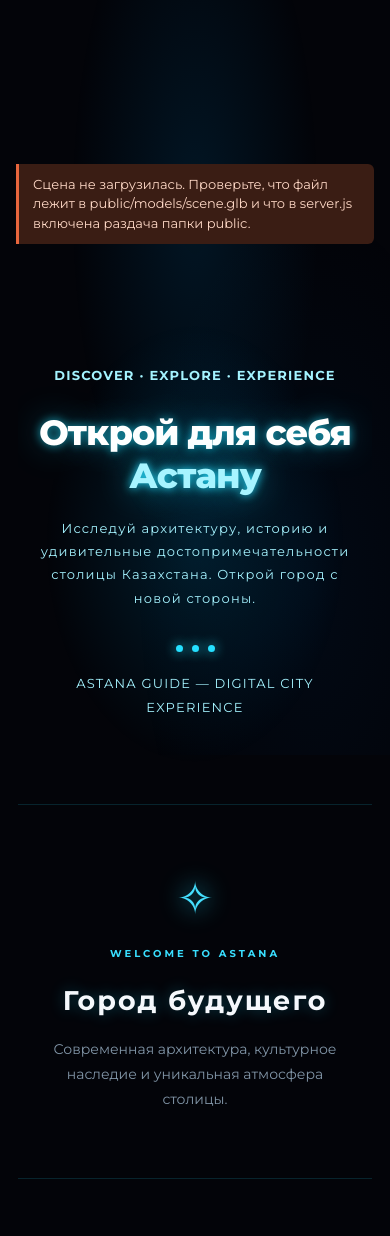
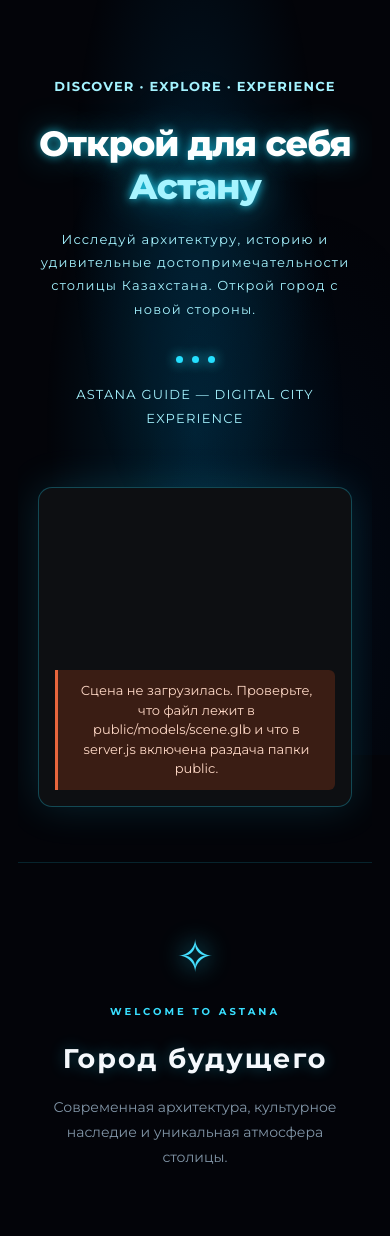
Before and after one commit to zhlbvas/Final-project-bknd, a Node server app: page / in a window 390 px wide. Shown: the part 89-1325 px from the top of the page. Run offline with Node 20, Linux system fonts and the light colour scheme; data that the repository does not hold is empty; some libraries are stand-ins or nearby versions.

Commit message:
3d model hero 2

```diff
--- a/project/public/css/style.css
+++ b/project/public/css/style.css
@@ -1408,3 +1408,31 @@ footer {
     bottom: 16px;
   }
 }
+
+/* =========================================================
+   3D-СЦЕНА ВНУТРИ HERO (правая часть)
+========================================================= */
+
+.hero .scene3d {
+    flex: 1 1 0;
+    min-width: 0;
+    width: auto;
+    height: clamp(380px, 52vh, 540px);
+    margin: 0 0 0 clamp(16px, 3vw, 48px);
+    border-radius: 18px;
+    border: 1px solid rgba(37, 223, 255, 0.28);
+    box-shadow: 0 0 40px rgba(37, 223, 255, 0.15);
+    background: #0d0f12;
+    position: relative;
+    z-index: 1;
+}
+
+@media (max-width: 768px) {
+    .hero .scene3d {
+        flex: 0 0 auto;
+        width: 100%;
+        height: 320px;
+        margin: 32px 0 0;
+        border-radius: 14px;
+    }
+}
--- a/project/views/index.ejs
+++ b/project/views/index.ejs
@@ -3,15 +3,6 @@
 <body class="astana-page">
 
     <%- include("partials/header") %>
-
-    <!-- 3D СЦЕНА (после шапки сайта) -->
-    <section id="scene3d" class="scene3d">
-        <canvas></canvas>
-        <div class="scene3d-load">Загрузка сцены<div class="scene3d-bar"><i></i></div></div>
-        <div class="scene3d-err"></div>
-        <div class="scene3d-text">
-        </div>
-    </section>
 
     <main class="container">
 
@@ -49,6 +40,14 @@
                     ASTANA GUIDE — DIGITAL CITY EXPERIENCE
                 </p>
 
+            </div>
+
+            <!-- 3D СЦЕНА (правая часть hero-блока) -->
+            <div id="scene3d" class="scene3d">
+                <canvas></canvas>
+                <div class="scene3d-load">Загрузка сцены<div class="scene3d-bar"><i></i></div></div>
+                <div class="scene3d-err"></div>
+                <div class="scene3d-text"></div>
             </div>
 
         </section>
```
